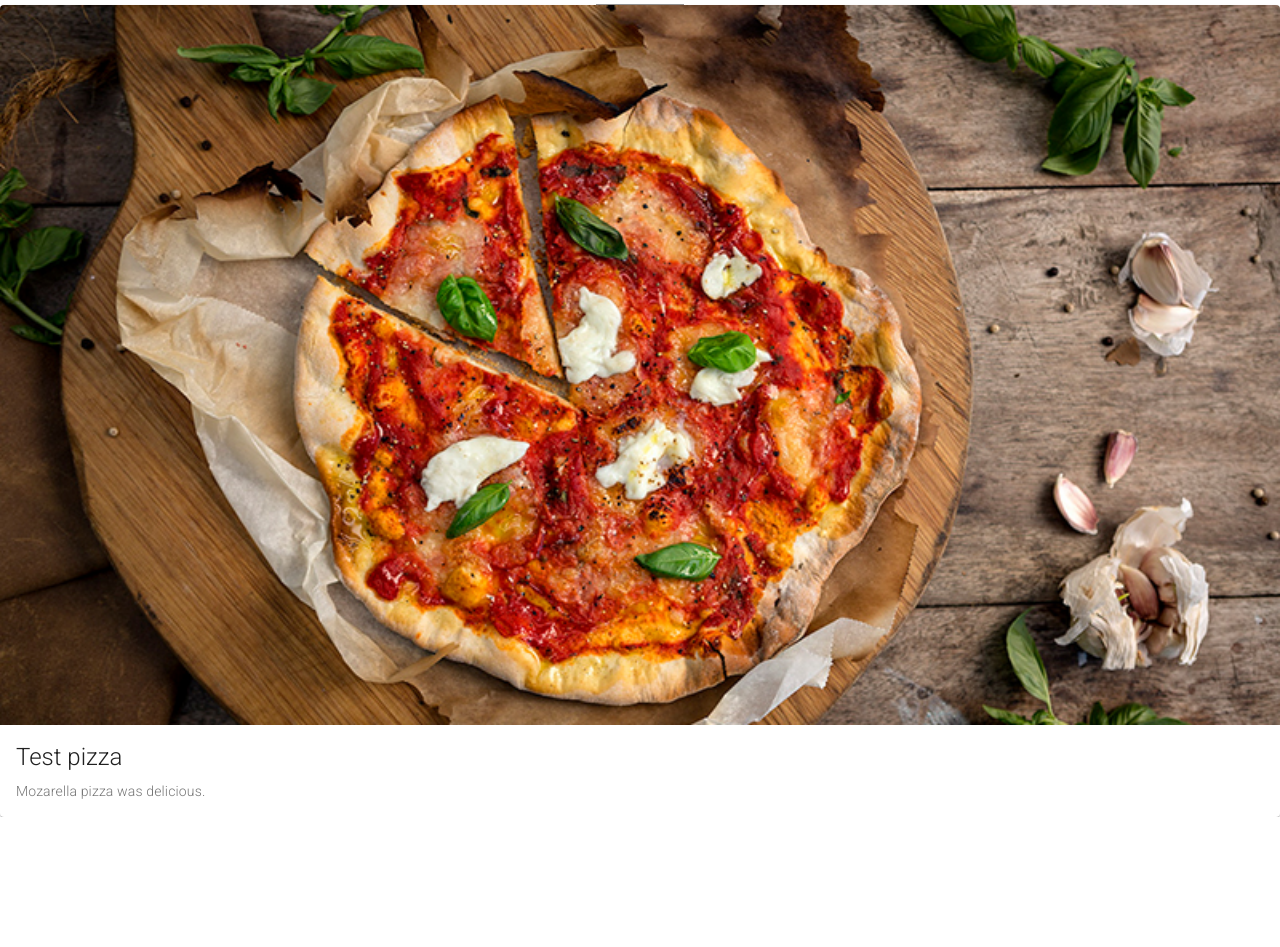
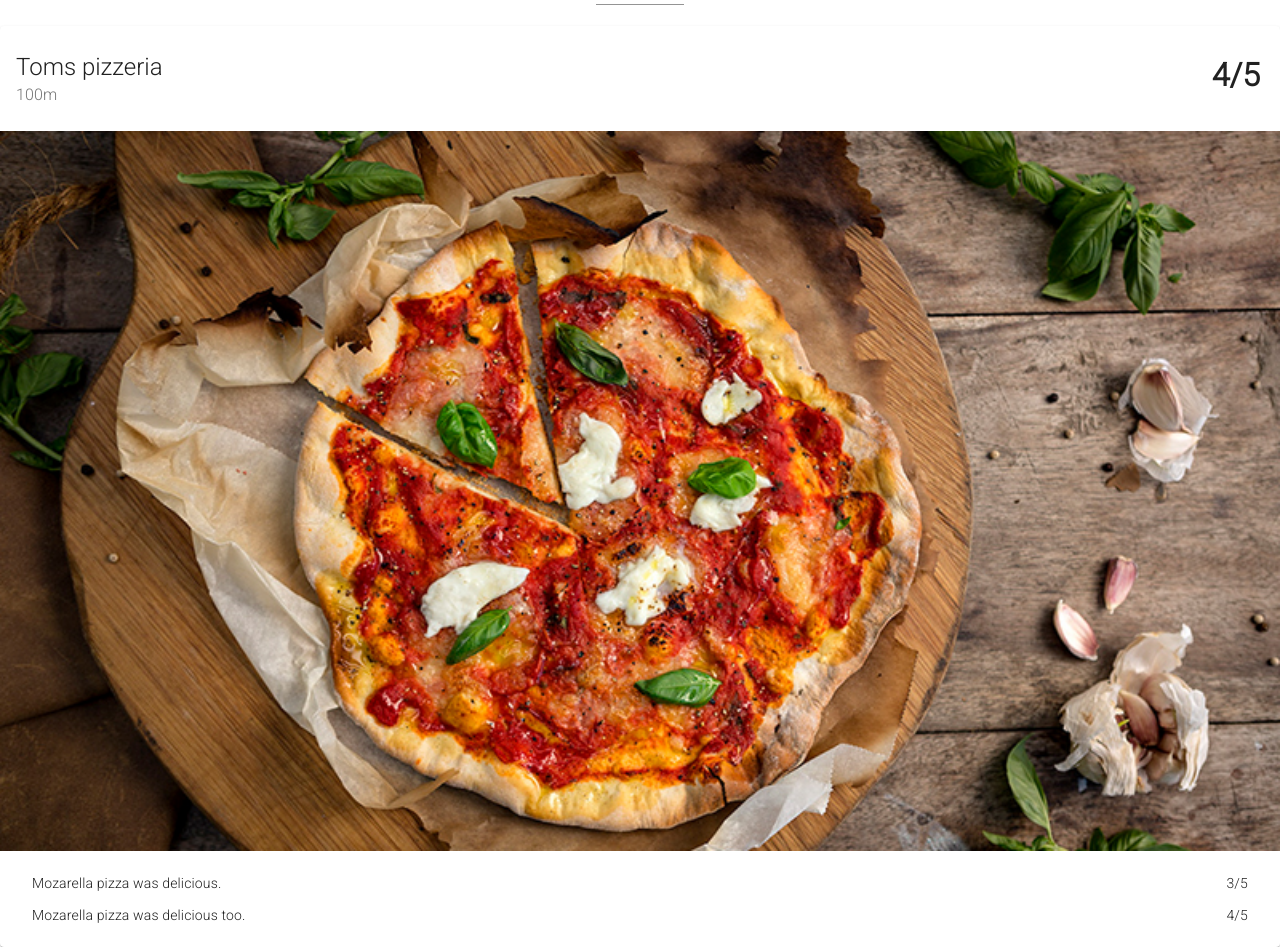
Before and after one commit to TeemuTenkanen/PizzaCorner, a React (Create React App) app in the folder pizza-corner/: page / in a window 1280 px wide. Shown: the part 111-1058 px from the top of the page. Before the commit the page ends 928 px from the top, so only its background shows below. Built offline with nearby package versions, Linux system fonts and the light colour scheme; no server answers; the database is empty.

Commit message:
Added Firebase realtime database
Added Firebase realtime database to project and tested that the data is updated realtime and is printed in the console.

```diff
--- a/pizza-corner/package.json
+++ b/pizza-corner/package.json
@@ -8,6 +8,7 @@
     "@testing-library/jest-dom": "^4.2.4",
     "@testing-library/react": "^9.5.0",
     "@testing-library/user-event": "^7.2.1",
+    "firebase": "^7.15.1",
     "react": "^16.13.1",
     "react-dom": "^16.13.1",
     "react-router-dom": "^5.2.0",
--- a/pizza-corner/src/components/App.js
+++ b/pizza-corner/src/components/App.js
@@ -9,12 +9,23 @@ import MenuItem from "@material-ui/core/MenuItem";
 import FormControl from "@material-ui/core/FormControl";
 import Select from "@material-ui/core/Select";
 
+import firebase from "./Firebase/firebase";
+
 class App extends React.Component {
-  constructor(props) {
-    super(props);
+  constructor() {
+    super();
     this.state = {
       sortBy: "Near you",
+      speed: "",
     };
+  }
+
+  componentDidMount() {
+    const testRef = firebase.database().ref("react");
+    testRef.on("value", (snapshot) => {
+      let data = snapshot.val();
+      console.log(data);
+    });
   }
 
   handleChange = (event) => {
--- /dev/null
+++ b/pizza-corner/src/components/Firebase/firebase.js
@@ -0,0 +1,14 @@
+import firebase from "firebase";
+
+const config = {
+  apiKey: process.env.REACT_APP_API_KEY,
+  authDomain: process.env.REACT_APP_AUTH_DOMAIN,
+  databaseURL: process.env.REACT_APP_DATABASE_URL,
+  projectId: process.env.REACT_APP_PROJECT_ID,
+  storageBucket: process.env.REACT_APP_STORAGE_BUCKET,
+  messagingSenderId: process.env.REACT_APP_MESSAGING_SENDER_ID,
+};
+
+firebase.initializeApp(config);
+
+export default firebase;
--- a/pizza-corner/src/components/MainPage.js
+++ b/pizza-corner/src/components/MainPage.js
@@ -2,15 +2,42 @@ import React from "react";
 import Card from "@material-ui/core/Card";
 import CardMedia from "@material-ui/core/CardMedia";
 import CardContent from "@material-ui/core/CardContent";
-import Typography from "@material-ui/core/Typography";
+import CardHeader from "@material-ui/core/CardHeader";
 import pizzaPicture from "../testPictures/pizza1.jpg";
 import CardActionArea from "@material-ui/core/CardActionArea";
 
+import Table from "@material-ui/core/Table";
+import TableBody from "@material-ui/core/TableBody";
+import TableContainer from "@material-ui/core/TableContainer";
+import TableRow from "@material-ui/core/TableRow";
+import MuiTableCell from "@material-ui/core/TableCell";
+
+import { withStyles } from "@material-ui/core/styles";
+
 class MainPage extends React.Component {
+  constructor() {
+    super();
+    this.state = {
+      speed: "",
+    };
+  }
+
   render() {
+    const TableCell = withStyles({
+      root: {
+        borderBottom: "none",
+      },
+    })(MuiTableCell);
+
     return (
       <div>
+        <h1>{this.state.speed}</h1>
         <Card>
+          <CardHeader
+            title="Toms pizzeria"
+            subheader="100m"
+            action={<h1 style={{ marginRight: "12px" }}>4/5</h1>}
+          />
           <CardActionArea>
             <CardMedia
               image={pizzaPicture}
@@ -18,12 +45,24 @@ class MainPage extends React.Component {
               style={{ height: 0, paddingTop: "56.25%" }}
             />
             <CardContent>
-              <Typography gutterBottom variant="h5" component="h2">
-                Test pizza
-              </Typography>
-              <Typography variant="body2" color="textSecondary" component="p">
-                Mozarella pizza was delicious.
-              </Typography>
+              <TableContainer>
+                <Table aria-label="caption table" size="small">
+                  <TableBody>
+                    <TableRow>
+                      <TableCell component="th" scope="row">
+                        Mozarella pizza was delicious.
+                      </TableCell>
+                      <TableCell align="right">3/5</TableCell>
+                    </TableRow>
+                    <TableRow>
+                      <TableCell component="th" scope="row">
+                        Mozarella pizza was delicious too.
+                      </TableCell>
+                      <TableCell align="right">4/5</TableCell>
+                    </TableRow>
+                  </TableBody>
+                </Table>
+              </TableContainer>
             </CardContent>
           </CardActionArea>
         </Card>
```
Also changed, not shown: 2 other files (tests, documents, lock files or other folders).
